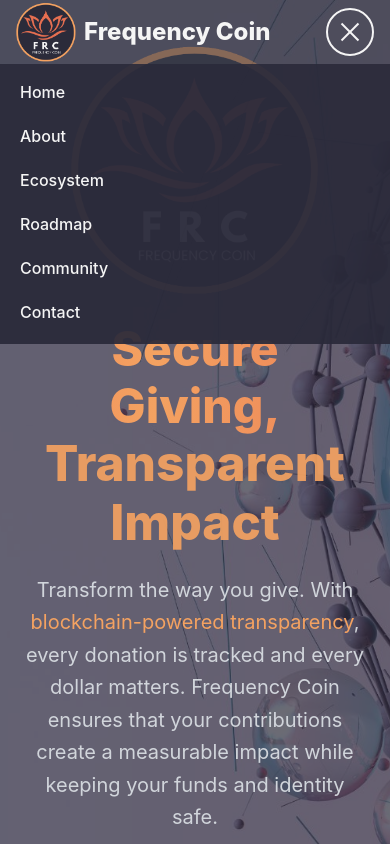
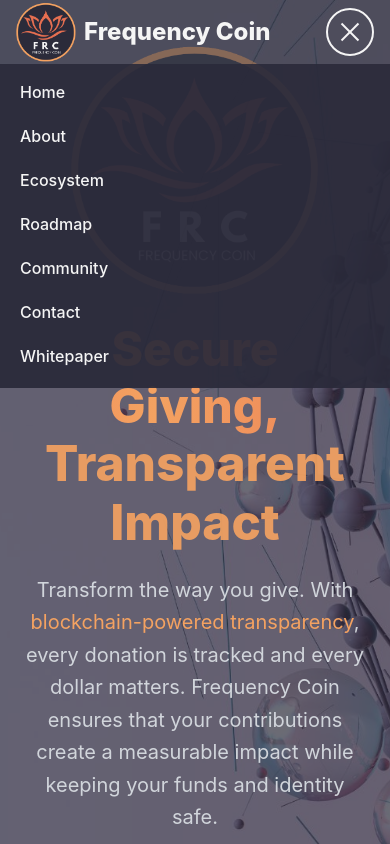
Before and after one commit to mabgcm/frc, a Next.js app: page / in a window 390 px wide. Both pictures are taken after a click on the button "Toggle Menu". Shown: the top 844 px of the page. Built offline with nearby package versions, Linux system fonts and the light colour scheme.

Commit message:
whtppr mobile

```diff
--- a/components/Navbar.js
+++ b/components/Navbar.js
@@ -145,6 +145,13 @@
                         >
                             Contact
                         </Link>
+                        <Link
+                            href="/whitepaper.pdf"
+                            onClick={() => setIsOpen(false)}
+                            className="block text-frcWhite hover:text-frcPurple px-3 py-2 rounded-md text-base font-medium"
+                        >
+                            Whitepaper
+                        </Link>
                     </div>
                 </div>
             )}
```
